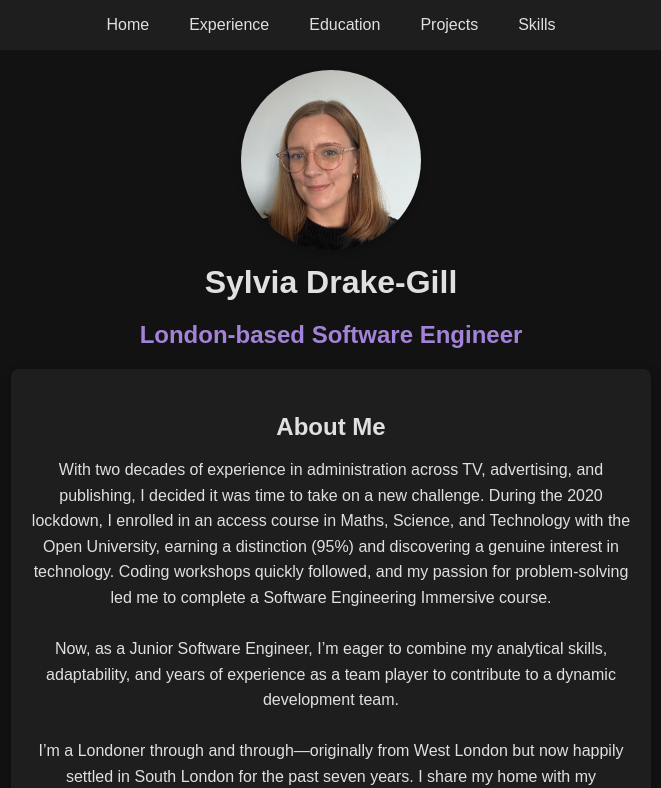
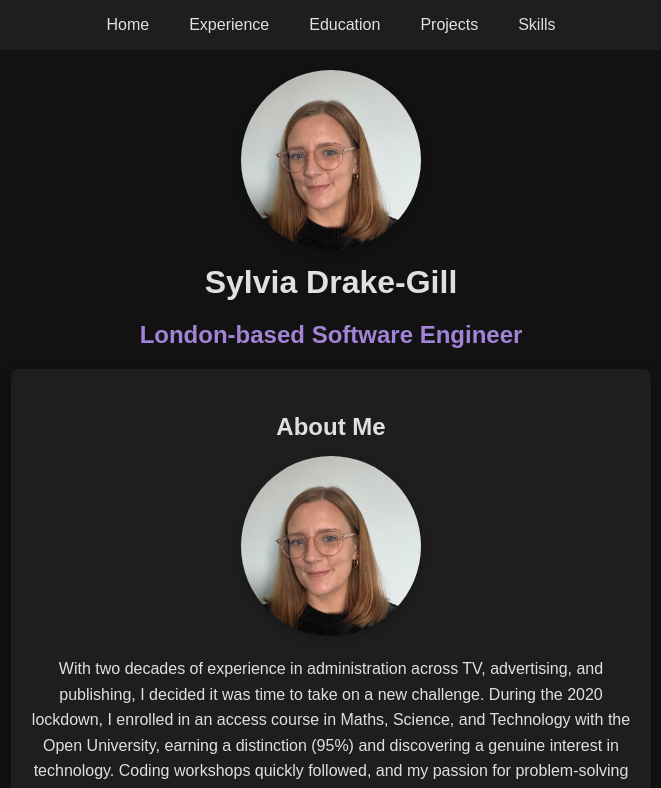
Before and after one commit to sdg877/react_portfolio, a React (Create React App) app: page /about in a window 1280 px wide. Shown: the top 788 px of the page, without its empty margins (309-970 px from the left). Built offline with nearby package versions, Linux system fonts and the light colour scheme; a web font is replaced by a local one.

Commit message:
Profile image moved

```diff
--- a/src/pages/AboutMe.jsx
+++ b/src/pages/AboutMe.jsx
@@ -1,4 +1,5 @@
 import React from "react";
+import SylviaImage from "../Images/Sylvia.jpeg";
 
 const AboutMe = () => {
   const countries = [
@@ -31,6 +32,7 @@ const AboutMe = () => {
   return (
     <div className="info-card">
       <h3>About Me</h3>
+      <img src={SylviaImage} alt="Sylvia Drake-Gill" className="profile-image" />
       <p>
         With two decades of experience in administration across TV, advertising,
         and publishing, I decided it was time to take on a new challenge. During
```
